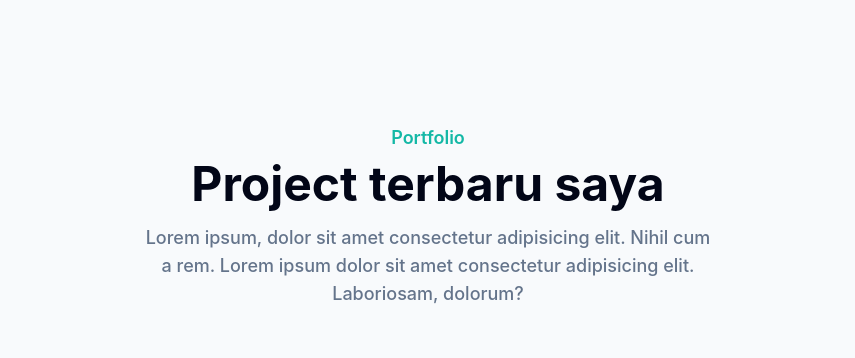
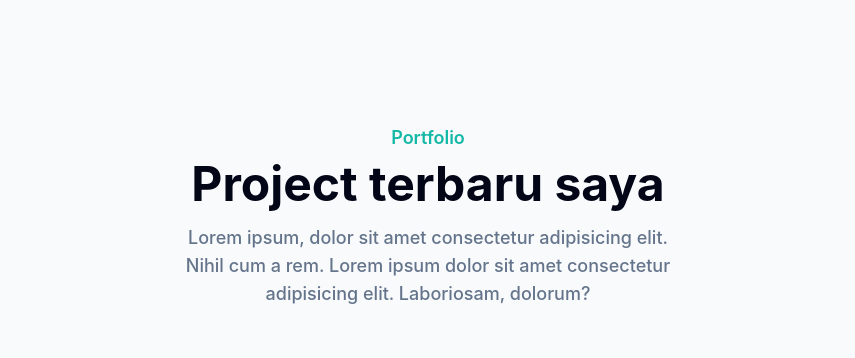
Before and after one commit to yuslianto/portfolio, a React (Vite) app: page / in a window 1280 px wide. Shown: the part 1620-1978 px from the top of the page, without its empty margins (212-1067 px from the left). Built offline with nearby package versions, Linux system fonts and the light colour scheme.

Commit message:
solve link error in footer

```diff
--- a/src/Blog.jsx
+++ b/src/Blog.jsx
@@ -69,7 +69,7 @@
     <section id="blog" className="pt-36 pb-32 bg-slate-100 dark:bg-slate-600">
       <div className="container">
         <div className="w-full px-4">
-          <div className="mb-16 max-w-xl mx-auto text-center">
+          <div className="mb-16 max-w-lg mx-auto text-center">
             <h4 className="font-semibold capitalize text-primary mb-2 text-lg">
               blog
             </h4>
--- a/src/Contact.jsx
+++ b/src/Contact.jsx
@@ -6,7 +6,7 @@
     <section id="contact" className="pt-36 pb-32 bg-white dark:bg-slate-500">
       <div className="container">
         <div className="w-full px-4">
-          <div className="max-w-xl mx-auto text-center mb-16">
+          <div className="max-w-lg mx-auto text-center mb-16">
             <h4 className="font-semibold capitalize text-primary mb-2 text-lg">
               Contact
             </h4>
--- a/src/Footer.jsx
+++ b/src/Footer.jsx
@@ -146,7 +146,7 @@
               {tautanLinks.map((link) => (
                 <li key={link.key}>
                   <a
-                    href={link.link}
+                    href={`#${link.link}`}
                     className="capitalize inline-block text-base hover:text-primary mb-3"
                   >
                     {link.name}
--- a/src/Portfolio.jsx
+++ b/src/Portfolio.jsx
@@ -58,7 +58,7 @@
     <section id='portfolio' className="pt-36 pb-32 bg-slate-50 dark:bg-slate-600">
       <div className="container max-w-screen-lg">
         <div className="w-full px-4">
-          <div className="mb-16 max-w-xl mx-auto text-center">
+          <div className="mb-16 max-w-lg mx-auto text-center">
             <h4 className="font-semibold capitalize text-primary mb-2 text-lg">
               Portfolio
             </h4>
```
